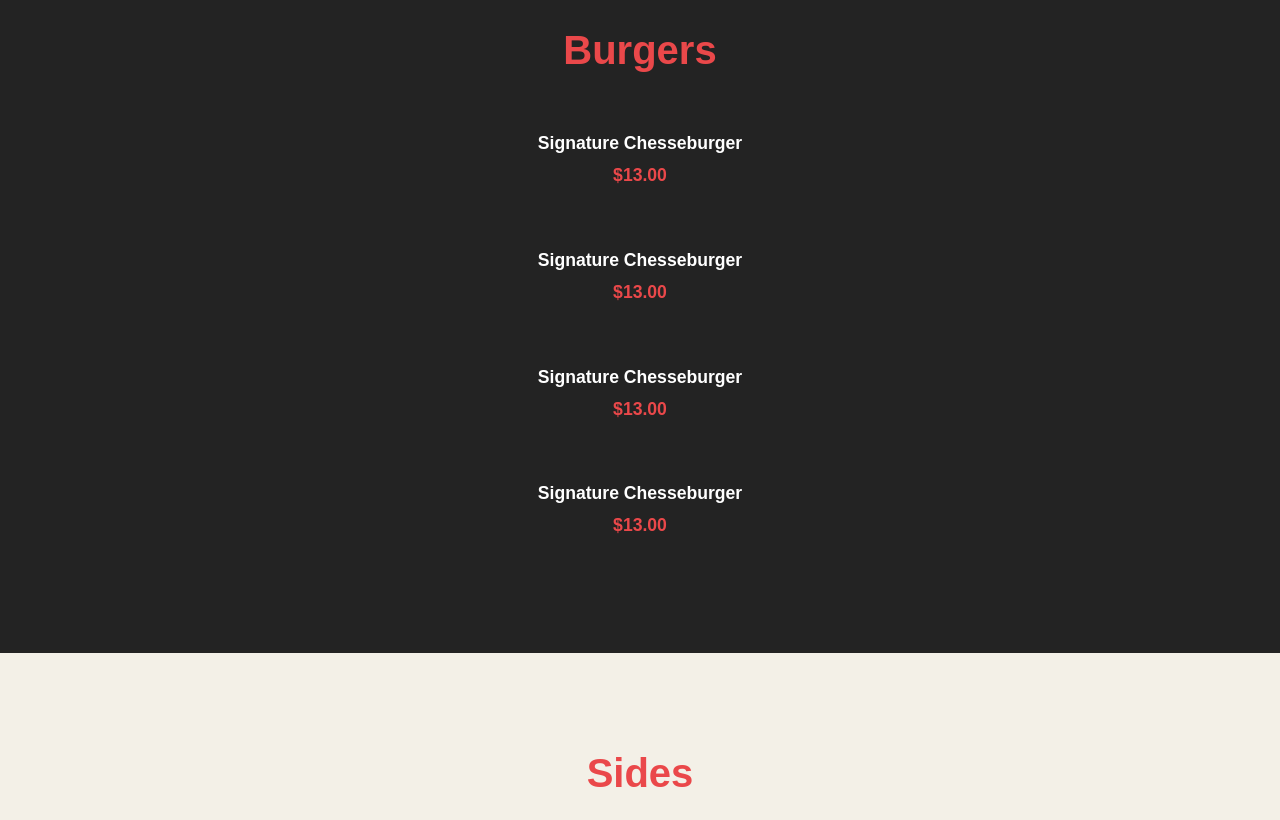
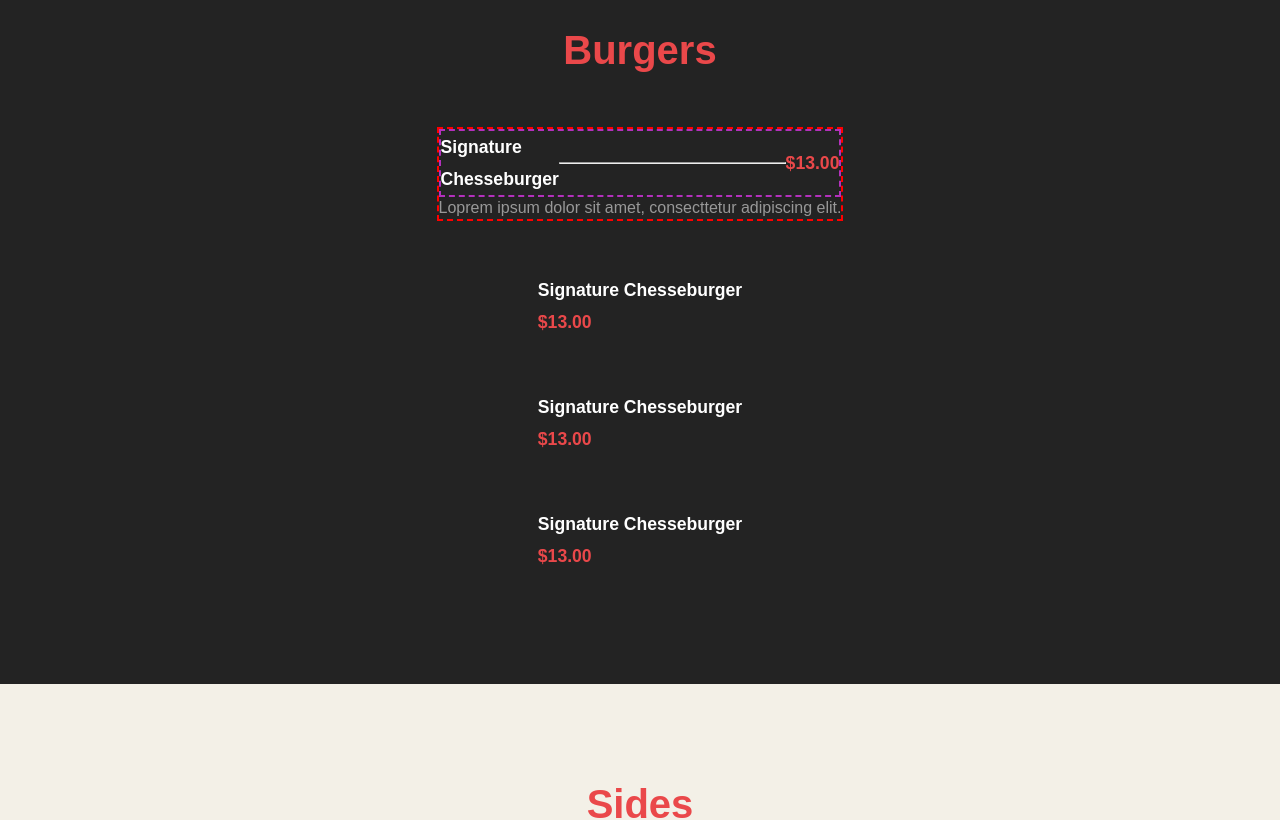
Before and after one commit to JasonBrunch/BurgerRestaurant, a Next.js app: page / in a window 1280 px wide. Shown: the part 1320-2140 px from the top of the page. Built offline with nearby package versions, Linux system fonts and the light colour scheme; a web font is replaced by a local one.

Commit message:
Added responsiveness to menu

```diff
--- a/app/globals.css
+++ b/app/globals.css
@@ -25,6 +25,7 @@
 
   --color-dark-text: #292929;
   --color-medium-text: #626262;
+  --color-lightest-text: #989898;
   --color-light-text: #d2d2d2;
   --color-white-text: #FFFFFF;
   --color-black-background: #232323;
@@ -212,6 +213,9 @@ p {
 .light-red-text {
   color: var(--color-light-red);
 }
+.lightest-text{
+  color: var(--color-lightest-text);
+}
 
 .light-text {
   color: var(--color-light-text);
--- a/components/sections/MenuSection.js
+++ b/components/sections/MenuSection.js
@@ -9,9 +9,16 @@ const MenuSection = () => {
         <section className={styles.section}>
             <div className={styles.burgerSection}>
                 <h3 className={styles.title}>Burgers</h3>
-                <div className={styles.menuItem}>
-                    <h5 className="white-text">Signature Chesseburger</h5>
-                    <h5 className="bright-red-text">$13.00</h5>
+                <div className={`${styles.menuItem} debug`}>
+                    <div className={`${styles.menuItemTopRow} debug2`}>
+                        <h5 className="white-text">Signature Chesseburger</h5>
+                        <hr className={styles.horizontalLine} />
+                        <h5 className="bright-red-text">$13.00</h5>
+                    </div>
+                    <div className={styles.menuItemBottomRow}>
+                        <p className="lightest-text">Loprem ipsum dolor sit amet, consecttetur adipiscing elit.</p>
+                    </div>
+
                 </div>
                 <div className={styles.menuItem}>
                     <h5 className="white-text">Signature Chesseburger</h5>
--- a/components/sections/menu.module.css
+++ b/components/sections/menu.module.css
@@ -37,3 +37,33 @@
     flex-direction: inherit;
     align-items: center;
 }
+.menuItemTopRow{
+    display: inherit;
+    flex-direction: inherit;
+    align-items: center;
+}
+
+.menuItemBottomRow{
+    display: none;
+}
+.horizontalLine{
+    display: none;
+}
+@media(min-width: 992px){
+    .menuItem{
+        display: flex;
+        align-items: start;
+    }
+    .menuItemTopRow{
+       flex-direction: row;
+       width: 100%;
+    }
+    .menuItemBottomRow{
+        display: block;
+    }
+    .horizontalLine{
+        display: block;
+        width: 100%;
+    }
+}
+/*UTILity */
```
